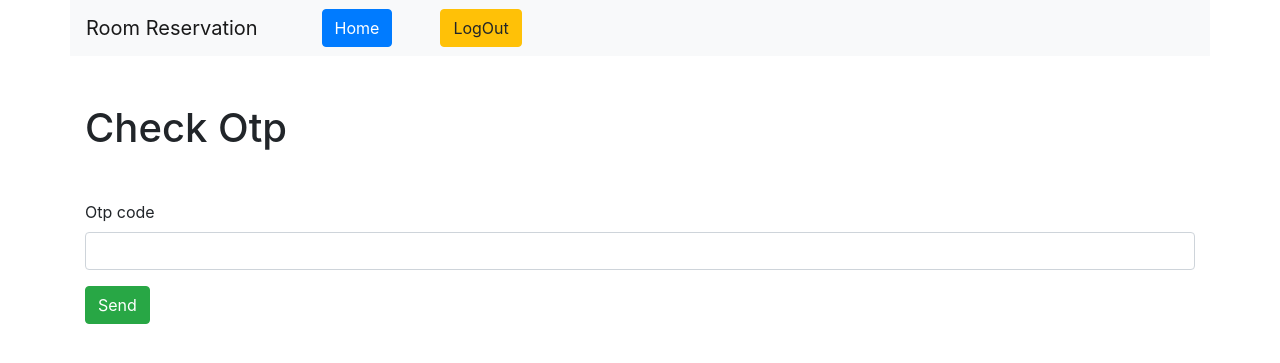
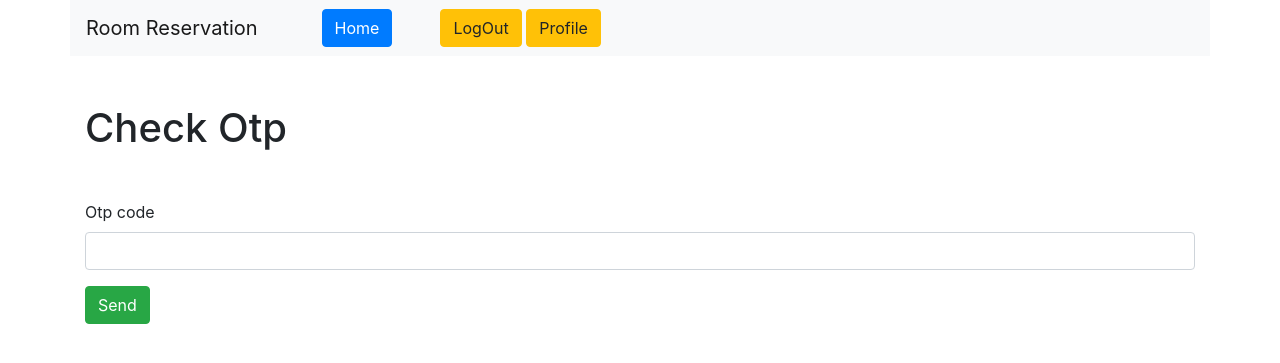
Before and after one commit to Mohammadreza-hoseini/Room-Reservation, a Django app: page /accounts/otp/ in a window 1280 px wide. Shown: the top 363 px of the page. Run offline with Django 4.2, Linux system fonts and the light colour scheme; the visitor is signed in with stand-in values (Sample User, id 1); some libraries are stand-ins or nearby versions.

Commit message:
add userprofile view and create template page

```diff
--- a/accounts/urls.py
+++ b/accounts/urls.py
@@ -8,4 +8,6 @@ urlpatterns = [
     path('login/', views.login_attempt, name="login"),
     path('otp/', views.check_otp, name="otp"),
     path('logout/', views.user_logout, name="logout"),
+    path('userprofile/<uuid:pk>/', views.UserProfile.as_view(), name="user-profile"),
+
 ]
--- a/accounts/views.py
+++ b/accounts/views.py
@@ -2,6 +2,7 @@ from django.shortcuts import render, redirect
 from django.http import HttpResponse
 from django.contrib.auth import login, logout
 
+from django.views.generic.detail import DetailView
 # Create your views here.
 from accounts.forms import NewUserForm, LoginForm, OtpForm
 from accounts.models import NewUser
@@ -52,3 +53,9 @@ def check_otp(request):
 def user_logout(request):
     logout(request)
     return redirect('home')
+
+
+class UserProfile(DetailView):
+    model = NewUser
+    template_name = "accounts/userprofile.html"
+    context_object_name = "user"
--- a/templates/main.html
+++ b/templates/main.html
@@ -12,7 +12,7 @@
 </head>
 <body>
 <nav class="navbar navbar-expand-lg navbar-light bg-light container">
-    <a class="navbar-brand" href="{% url 'home' %}">Room Reservation</a>
+    <a class="navbar-brand" href="{% url 'home:home' %}">Room Reservation</a>
     <button class="navbar-toggler" type="button" data-toggle="collapse" data-target="#navbarNav"
             aria-controls="navbarNav" aria-expanded="false" aria-label="Toggle navigation">
         <span class="navbar-toggler-icon"></span>
@@ -20,11 +20,13 @@
     <div class="collapse navbar-collapse" id="navbarNav">
         <ul class="navbar-nav">
             <li class="nav-item active ml-5">
-                <a class="btn btn-primary" href="{% url 'home' %}">Home <span class="sr-only">(current)</span></a>
+                <a class="btn btn-primary" href="{% url 'home:home' %}">Home <span class="sr-only">(current)</span></a>
             </li>
             {% if user.is_authenticated %}
                 <li class="nav-item ml-5">
                 <a class="btn btn-warning" href="{% url 'accounts:logout' %}">LogOut</a>
+                <a class="btn btn-warning" href="{% url 'accounts:user-profile' request.user.id %}">Profile</a>
+
             {% else %}
                 <li class="nav-item ml-5">
                 <a class="btn btn-warning" href="{% url 'accounts:signup' %}">SignUp</a>
```
Also changed, not shown: accounts/templates/accounts/userprofile.html (added, +8 -0 lines).
